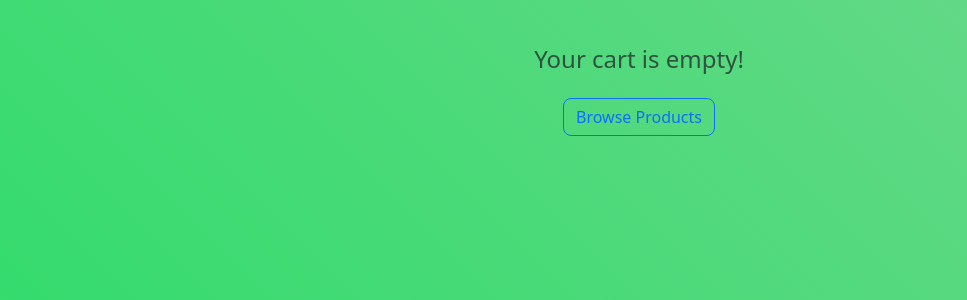
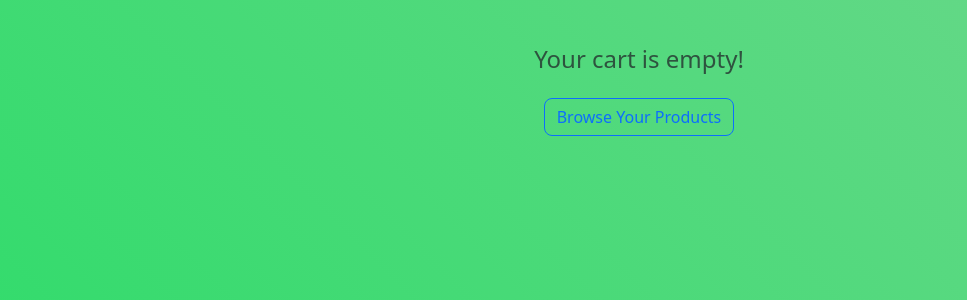
Before and after one commit to chiragsagar15/SneakerEComStore, a Flask app: page /cart in a window 1280 px wide. Shown: the part 179-479 px from the top of the page, without its empty margins (1-968 px from the left). Run offline with Flask 3, Linux system fonts and the light colour scheme; the visitor is signed in with stand-in values (Sample User, id 1); data that the repository does not hold is empty; some libraries are stand-ins or nearby versions.

Commit message:
Second commit

```diff
--- a/app.py
+++ b/app.py
@@ -396,4 +396,4 @@ def delete_order(order_id):
     return redirect(url_for("admin_dashboard"))
 
 if __name__ == "__main__":
-    app.run(host='0.0.0.0', port=5001, debug=True)
+    app.run(host='0.0.0.0', port=5000, debug=True)
--- a/templates/cart.html
+++ b/templates/cart.html
@@ -53,7 +53,7 @@
     <!-- Empty The Cart Message. -->
     <div class="text-center mt-5 animate__animated animate__fadeIn">
         <h4 class="text-muted">Your cart is empty!</h4>
-        <a href="/products" class="btn btn-outline-primary mt-3">Browse Products</a>
+        <a href="/products" class="btn btn-outline-primary mt-3">Browse Your Products</a>
     </div>
     {% endif %}
 </div>
```
Also changed, not shown: .github/workflows/deploy.yml.
